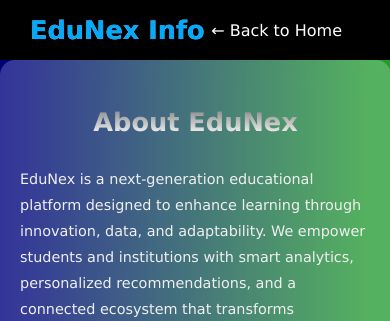
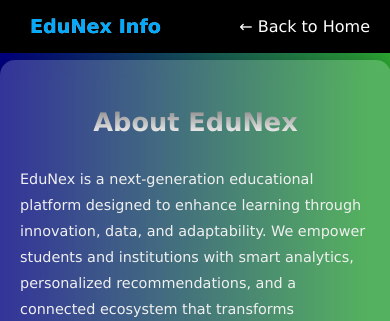
Before and after one commit to Het-Pandya1610/EdTube, a Django app: template templates/about-us.html in a window 390 px wide. Shown: the top 321 px of the page. Run offline with Django 3.2, Linux system fonts and the light colour scheme; the template is opened without the code that fills it, so the values that code supplies are empty.

Commit message:
Update about-us.html

```diff
--- a/templates/about-us.html
+++ b/templates/about-us.html
@@ -78,10 +78,18 @@
     ul li {
       margin-bottom: 8px;
     }
-    @media (max-width: 480px) {
-        header a{
-            margin-right: 20%;
-        }
+    @media (max-width: 700px) {
+      header a{
+          margin-right: 50px;
+      }
+      header {
+        z-index: 1000;
+        position: fixed;
+      }
+
+      header h1 {
+        font-size: 1.2rem;
+      }
       .about-container {
         width: 90%;
         padding: 30px 20px;
```
